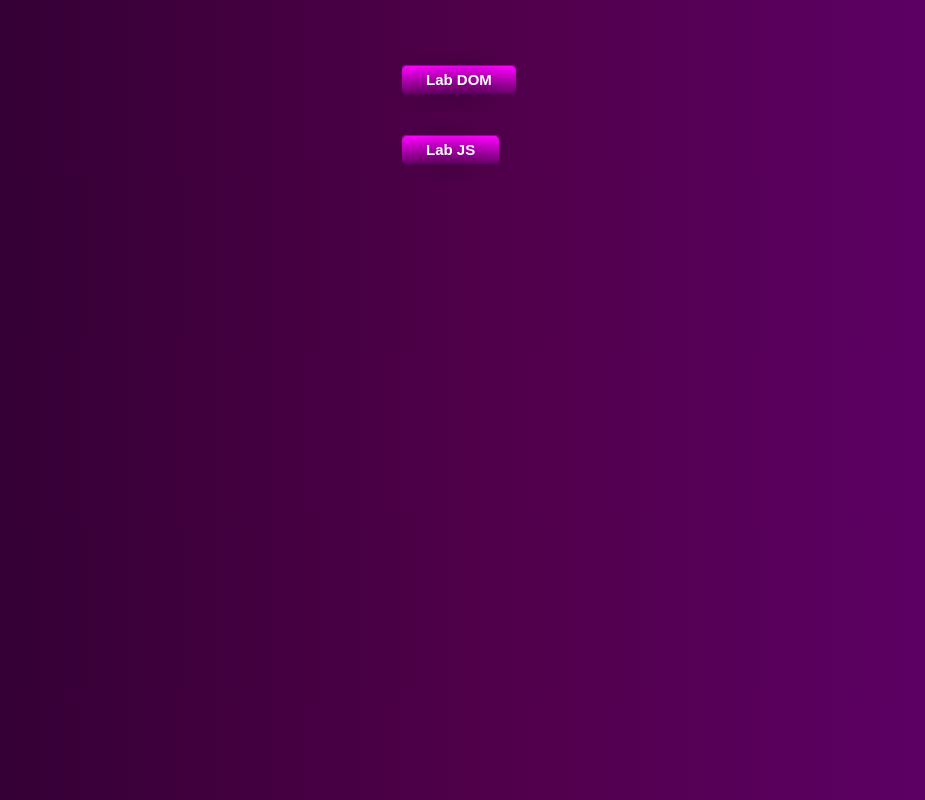
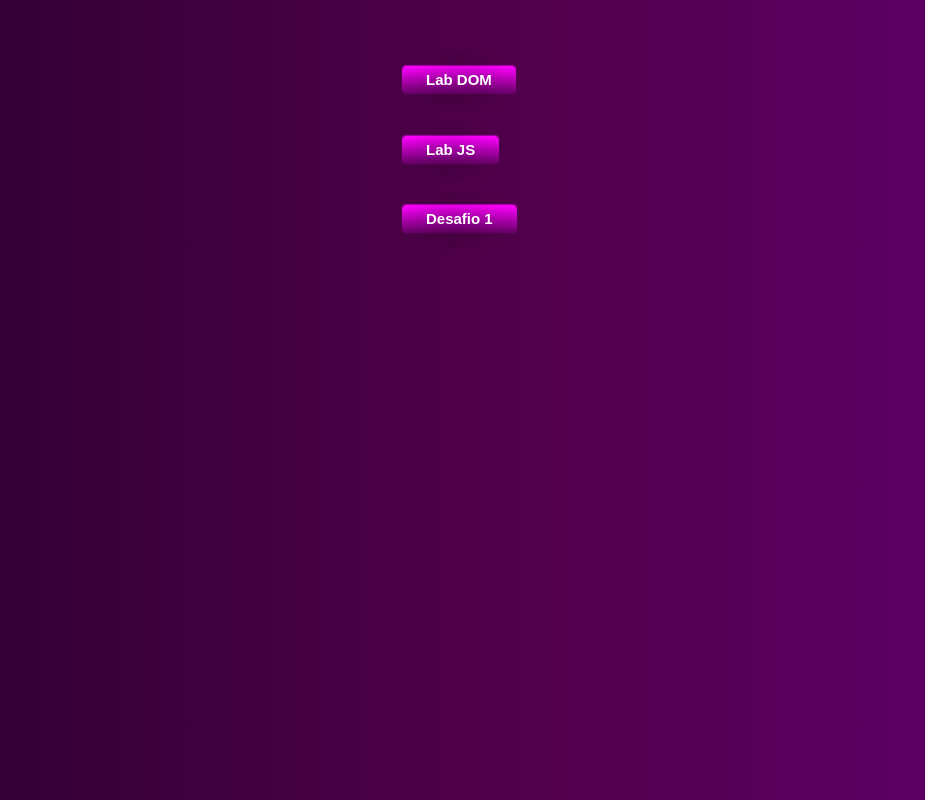
Before and after one commit to osgabrielluiz/js1, a plain HTML site: page index.html in a window 1280 px wide. Shown: the whole page, without its empty margins (183-1108 px from the left). Drawn offline with Linux system fonts and the light colour scheme.

Commit message:
Update index.html

```diff
--- a/index.html
+++ b/index.html
@@ -12,7 +12,12 @@
 
     <a href="labdom/dom.html" class="myButton">Lab DOM</a></br>
 
-    <a href="jslab/app.html" class="myButton">Lab JS</a></br>
+
+    <a href="jslab/app.html" class="myButton">Lab   JS </a></br>
+
+
+    <a href="desafio 1/desafio1.html" class="myButton">Desafio 1</a></br>
+
 
 
 
```
